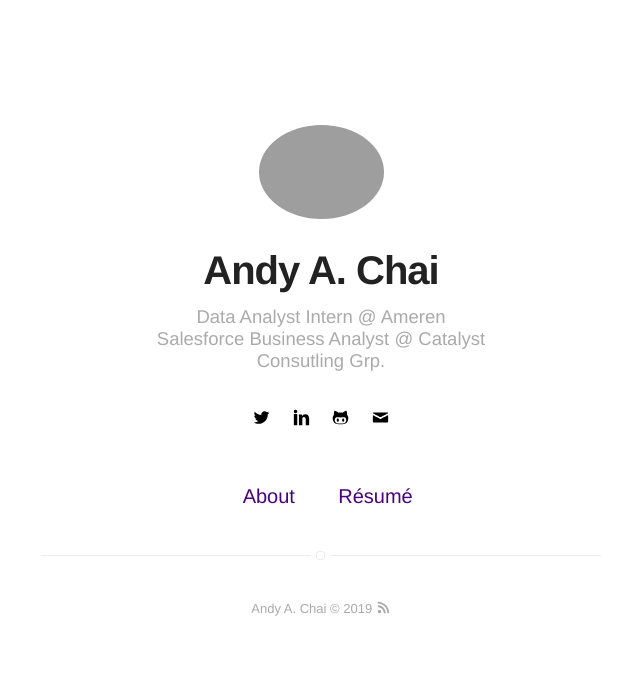
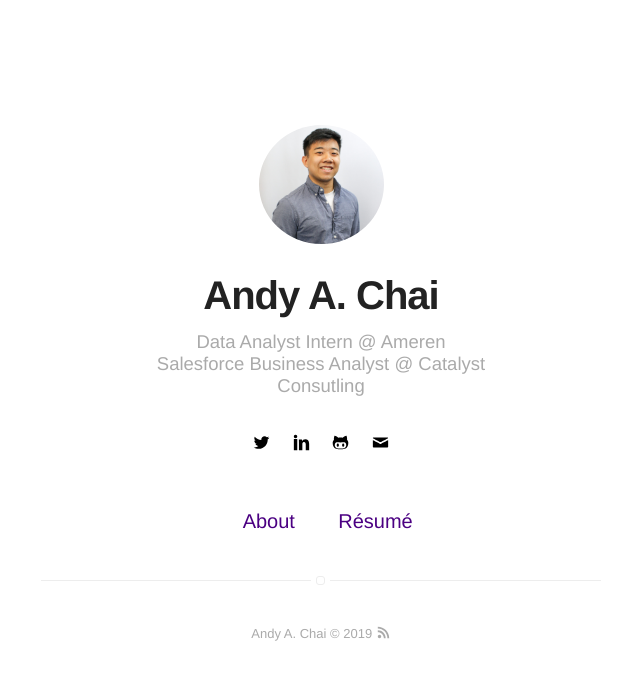
Before and after one commit to andyaustinchai/andyaustinchai.github.io, a Jekyll site: the page built from index.html, in a window 1280 px wide. Shown: the top 680 px of the page, without its empty margins (319-959 px from the left). Built offline with Jekyll 4.4.1, drawn with Linux system fonts in a browser that asks for light colours.

Commit message:
Update _config.yml

```diff
--- a/_config.yml
+++ b/_config.yml
@@ -1,6 +1,6 @@
 # main text of home
 name: Andy A. Chai
-bio: Data Analyst Intern @ Ameren <br> Salesforce Business Analyst @ Catalyst Consutling Grp. <br>
+bio: Data Analyst Intern @ Ameren <br> Salesforce Business Analyst @ Catalyst Consutling <br>
 
 # twitter summary info
 # description: A blog about technology and stuff related
@@ -8,7 +8,7 @@ bio: Data Analyst Intern @ Ameren <br> Salesforce Business Analyst @ Catalyst Co
 # if it's an external image, update below for true
 # better with square images
 external-image: false
-picture: assets/images/andy2.jpg
+picture: assets/images/andy.jpg
 
 # If you want to include your resume, set to true
 # and specify source (external or local).
```
